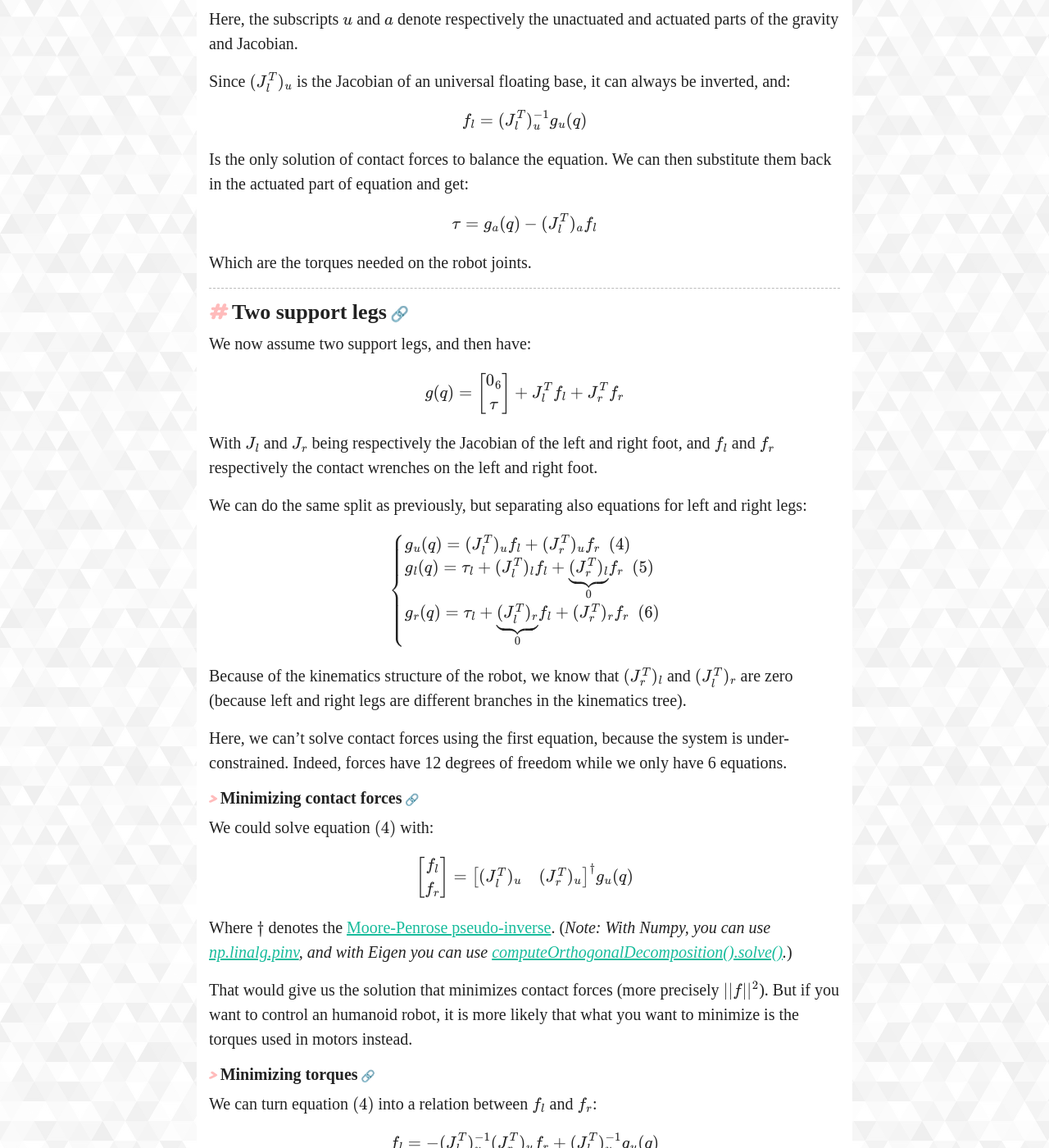
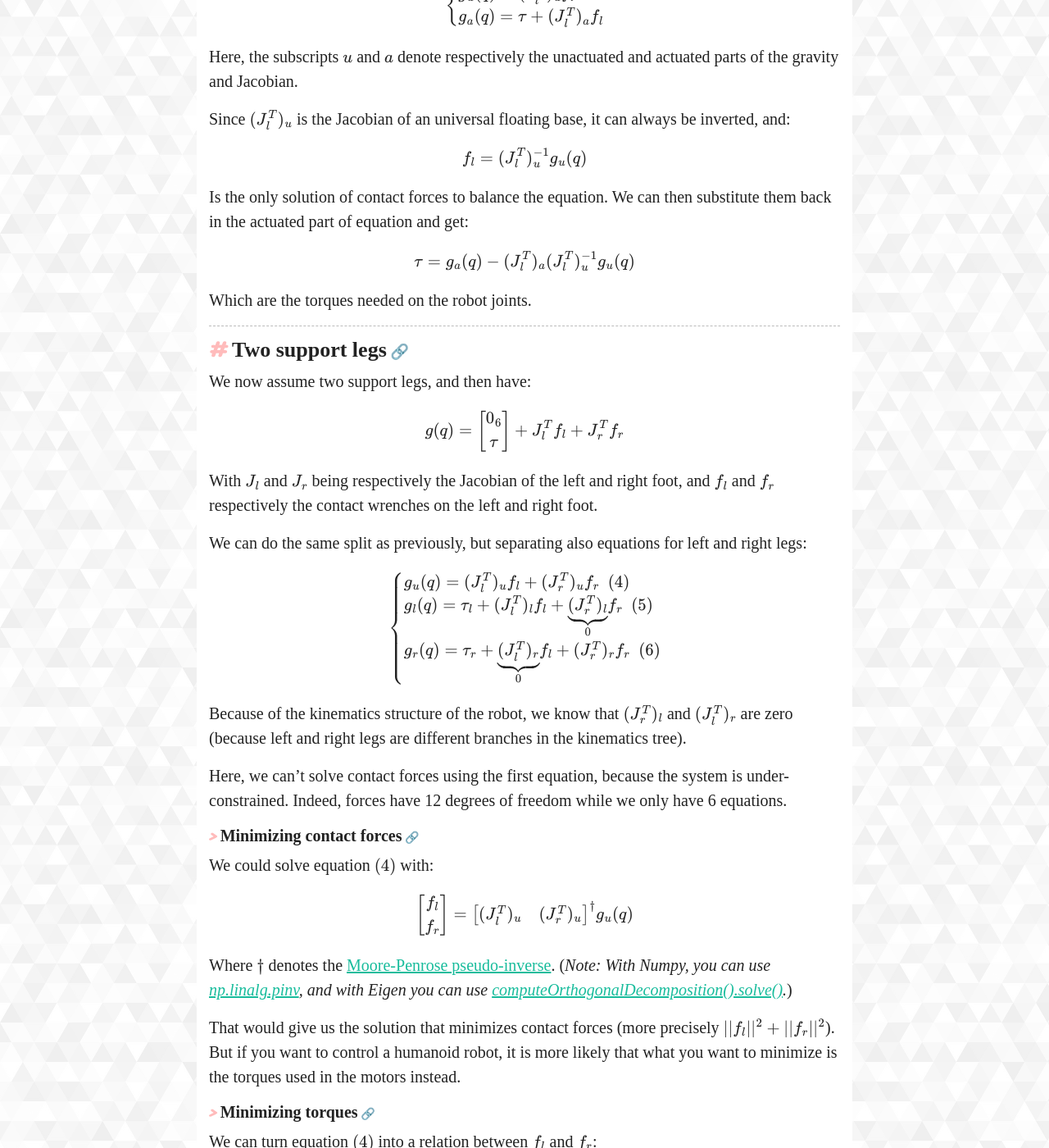
Before and after one commit to Gregwar/gregwar.github.io, a Jekyll site: the page built from _posts/2021-12-06-humanoid-gravity-torques.markdown, in a window 1280 px wide and 1400 px high, scrolled down 2553 px. Shown: the whole window at 82% size. Built offline with Jekyll 4.4.1, drawn with Linux system fonts in a browser that asks for light colours; some web fonts are replaced; formulas are drawn with MathJax 3; some of the changed text lies outside the part shown.

```diff
--- a/_posts/2021-12-06-humanoid-gravity-torques.markdown
+++ b/_posts/2021-12-06-humanoid-gravity-torques.markdown
@@ -35,9 +35,11 @@ Where:
 * $$g(q)$$ is the generalized gravity,
 * $$\tau$$ are the degrees of freedom torque.
 
-If we want no acceleration $$\dot v = 0$$, and we ignore other non linear effects ($$h$$), we get:
+For a static position, velocity $$v$$ and acceleration $$\dot v$$ are zero, and the equation becomes:
 
 $$\tau = g(q)$$
+
+(Note that $$h$$ vanishes when $$v$$ is zero).
 
 Thus, for any "static" robot like a robotic arm anchored to the ground, we can simply stop here.
 The generalized gravity is indeed directly the joint torques we need to compensate gravity.
@@ -151,7 +153,7 @@ Is the only solution of contact forces to balance the equation. We can then subs
 actuated part of equation and get:
 
 $$
-\tau = g_a(q) - (J_l^T)_a f_l
+\tau = g_a(q) - (J_l^T)_a (J_l^T)_u^{-1} g_u(q)
 $$
 
 Which are the torques needed on the robot joints.
@@ -184,7 +186,7 @@ g_u(q) = (J_l^T)_u f_l + (J_r^T)_u f_r \space \space (4)
 \\
 g_l(q) = \tau_l + (J_l^T)_l f_l + \underbrace{(J_r^T)_l}_0 f_r  \space \space (5)
 \\
-g_r(q) = \tau_l + \underbrace{(J_l^T)_r}_0 f_l + (J_r^T)_r f_r  \space \space (6)
+g_r(q) = \tau_r + \underbrace{(J_l^T)_r}_0 f_l + (J_r^T)_r f_r  \space \space (6)
 \end{cases}
 $$
 
@@ -214,8 +216,8 @@ Where $$\dagger$$ denotes the [Moore-Penrose pseudo-inverse](https://en.wikipedi
 (*Note: With Numpy, you can use [np.linalg.pinv](https://numpy.org/doc/stable/reference/generated/numpy.linalg.pinv.html),
 and with Eigen you can use [computeOrthogonalDecomposition().solve()](https://eigen.tuxfamily.org/dox/classEigen_1_1CompleteOrthogonalDecomposition.html#title32).*)
 
-That would give us the solution that minimizes contact forces (more precisely $$|| f ||^2$$). But if you want to
-control an humanoid robot, it is more likely that what you want to minimize is the torques used in motors instead.
+That would give us the solution that minimizes contact forces (more precisely $$|| f_l ||^2 + || f_r ||^2$$). But if you want to
+control a humanoid robot, it is more likely that what you want to minimize is the torques used in the motors instead.
 
 ## Minimizing torques
 
@@ -322,7 +324,7 @@ other torques we could apply. However, the solution with two support feet is und
 an infinite set of solutions.
 
 What we want is to explore those solutions, and select the one that minimizes torques **subject to** some constraints
-on the force (in that case, $$f_z > 0$$, if $$f_z$$ is expressed in proper frame).
+on the force (in that case, $$f_z > 0$$, if $$f_z$$ is expressed in the proper frame).
 
 To achieve this, we can formulate the problem as a *quadratic programming* (QP) problem and invoke a solver.
 Such a solver can address problems of the form:
```
Also changed, not shown: other parts of _posts/2021-12-06-humanoid-gravity-torques.markdown (+2 -2 lines).
